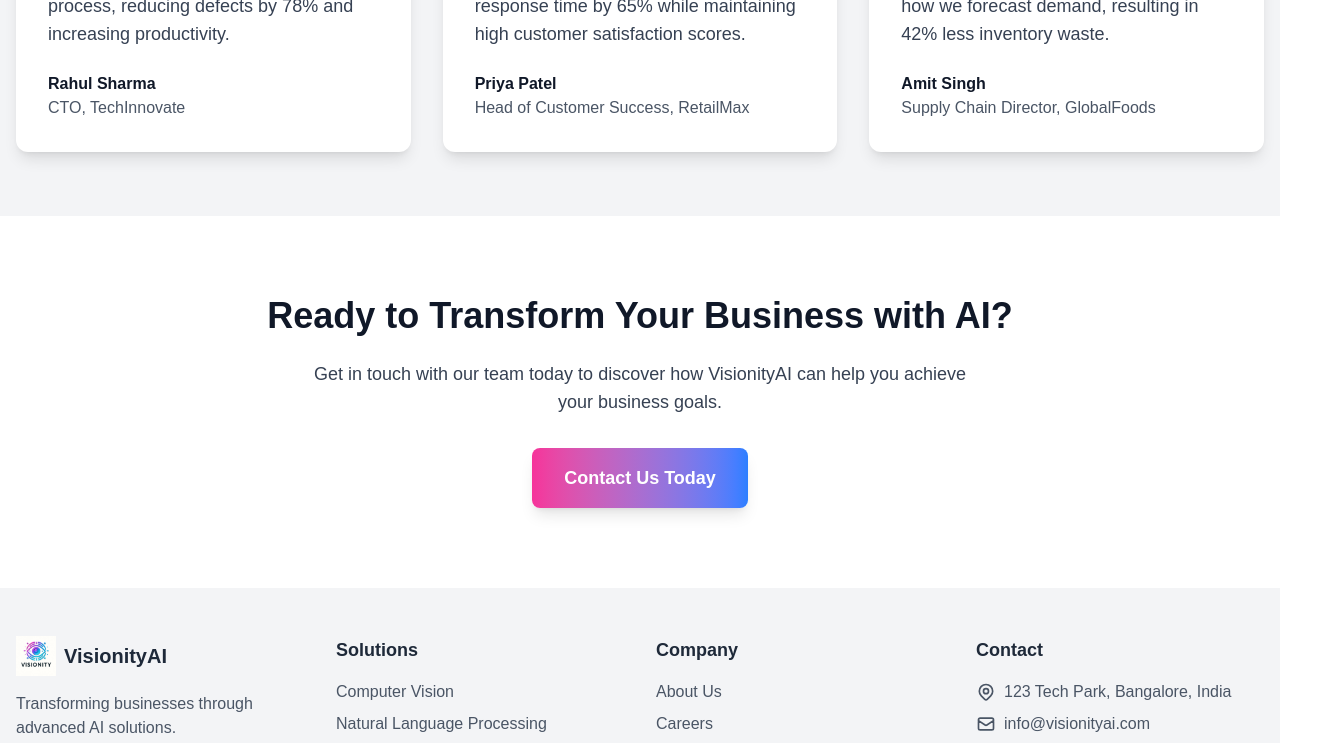
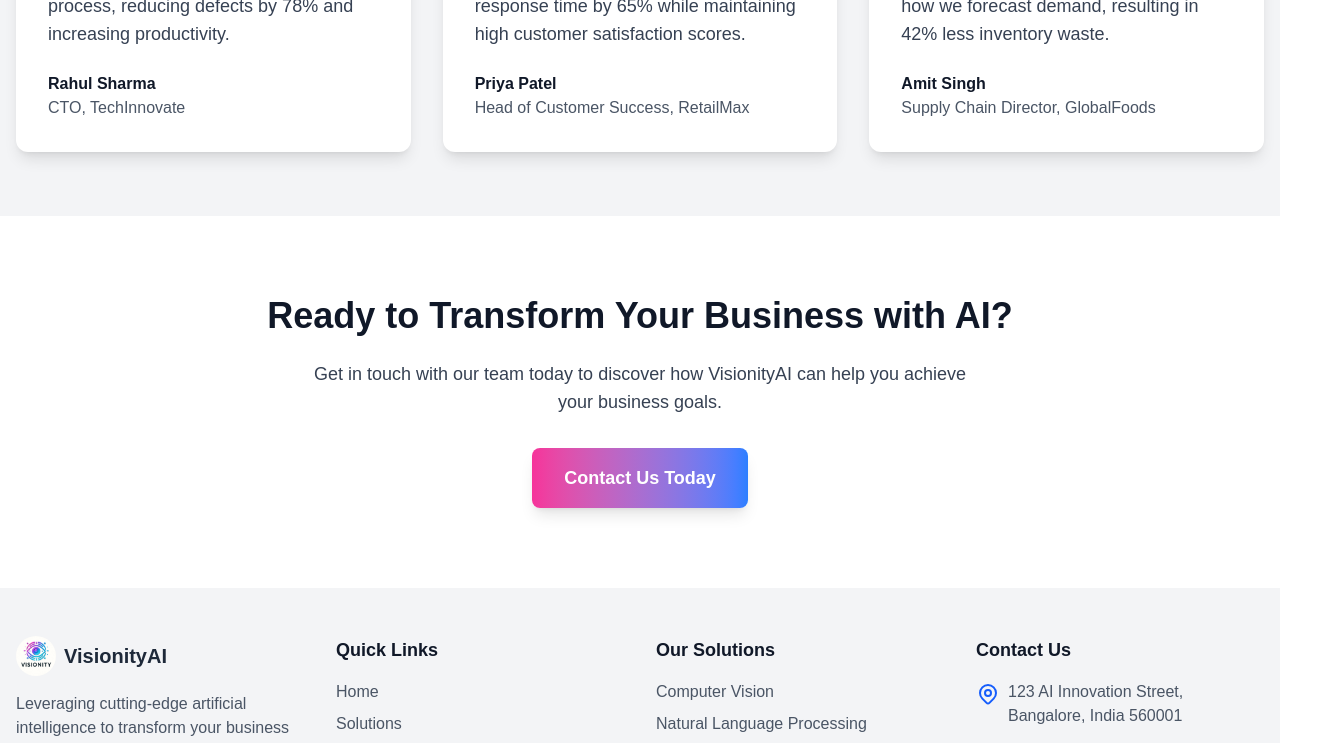
Before and after one commit to visionity/Visionity-Website, a Next.js app in the folder frontend/: page / in a window 1280 px wide. Shown: the part 2000-2743 px from the top of the page, 1328 px wide, since content can reach past the window. Built offline with nearby package versions, Linux system fonts and the light colour scheme.

Commit message:
update home page

```diff
--- a/frontend/src/app/page.js
+++ b/frontend/src/app/page.js
@@ -5,6 +5,7 @@
 
 export default function Home() {
   const [darkMode, setDarkMode] = useState(false);
+  const [mobileMenuOpen, setMobileMenuOpen] = useState(false);
 
   // Initialize theme based on user preference
   useEffect(() => {
@@ -21,6 +22,11 @@
     setDarkMode(!darkMode);
   };
 
+  // Toggle mobile menu
+  const toggleMobileMenu = () => {
+    setMobileMenuOpen(!mobileMenuOpen);
+  };
+
   return (
     <div
       className={`min-h-screen ${darkMode ? "dark bg-gray-900" : "bg-gray-50"}`}
@@ -33,18 +39,16 @@
         <div className="container mx-auto px-4 py-3 flex items-center justify-between">
           <div className="flex items-center">
             <div className="h-10 w-10 relative mr-2">
-              {/* Logo will be placed here */}
-              <Image
-                src="/images/logo.jpeg"
-                alt="VisionityAI Logo"
-                width={180}
-                height={180}
-                priority
-              />
+              {/* Using placeholder image since actual path might not be correct */}
+              <div className="h-10 w-10 bg-gradient-to-r from-pink-500 to-blue-500 rounded-full flex items-center justify-center overflow-hidden">
+  <img src="/images/logo.jpeg" alt="Profile" className="h-full w-full object-cover" />
+</div>
+
             </div>
             <span className="text-xl font-bold">VisionityAI</span>
           </div>
 
+          {/* Desktop Navigation */}
           <nav className="hidden md:flex space-x-8 font-medium">
             <a
               href="#"
@@ -130,7 +134,7 @@
               )}
             </button>
 
-            <button className="ml-4 md:hidden">
+            <button className="ml-4 md:hidden" onClick={toggleMobileMenu}>
               <svg
                 xmlns="http://www.w3.org/2000/svg"
                 className="h-6 w-6"
@@ -148,6 +152,62 @@
             </button>
           </div>
         </div>
+
+        {/* Mobile Navigation Menu */}
+        {mobileMenuOpen && (
+          <div
+            className={`md:hidden px-4 py-3 ${
+              darkMode ? "bg-gray-800" : "bg-gray-50"
+            }`}
+          >
+            <div className="flex flex-col space-y-3">
+              <a
+                href="#"
+                className={`px-3 py-2 rounded-md ${
+                  darkMode
+                    ? "text-white hover:bg-gray-700"
+                    : "text-gray-800 hover:bg-gray-200"
+                } transition duration-300`}
+                onClick={toggleMobileMenu}
+              >
+                Home
+              </a>
+              <a
+                href="#solutions"
+                className={`px-3 py-2 rounded-md ${
+                  darkMode
+                    ? "text-white hover:bg-gray-700"
+                    : "text-gray-800 hover:bg-gray-200"
+                } transition duration-300`}
+                onClick={toggleMobileMenu}
+              >
+                Solutions
+              </a>
+              <a
+                href="#about"
+                className={`px-3 py-2 rounded-md ${
+                  darkMode
+                    ? "text-white hover:bg-gray-700"
+                    : "text-gray-800 hover:bg-gray-200"
+                } transition duration-300`}
+                onClick={toggleMobileMenu}
+              >
+                About Us
+              </a>
+              <a
+                href="#contact"
+                className={`px-3 py-2 rounded-md ${
+                  darkMode
+                    ? "text-white hover:bg-gray-700"
+                    : "text-gray-800 hover:bg-gray-200"
+                } transition duration-300`}
+                onClick={toggleMobileMenu}
+              >
+                Contact
+              </a>
+            </div>
+          </div>
+        )}
       </header>
 
       <main>
@@ -156,7 +216,7 @@
           <div className="container mx-auto flex flex-col md:flex-row items-center">
             <div className="md:w-1/2 md:pr-12">
               <h1
-                className={`text-4xl md:text-5xl lg:text-6xl font-bold mb-6 ${
+                className={`text-3xl md:text-4xl lg:text-5xl font-bold mb-6 ${
                   darkMode ? "text-white" : "text-gray-900"
                 }`}
               >
@@ -167,7 +227,7 @@
                 for Your Business
               </h1>
               <p
-                className={`text-lg mb-8 ${
+                className={`text-base md:text-lg mb-8 ${
                   darkMode ? "text-gray-300" : "text-gray-700"
                 }`}
               >
@@ -190,15 +250,15 @@
               </div>
             </div>
             <div className="md:w-1/2 mt-12 md:mt-0">
-              <div className="relative h-64 md:h-96 w-full">
-                <Image
+            <div className="relative h-60 md:h-96 w-full rounded-lg bg-gradient-to-br  flex items-center justify-center overflow-hidden">
+  <img
     src="/images/logo.jpeg"
-                  alt="AI Illustration"
-                  width={800}
-                  height={600}
-                  className="rounded-lg"
+    alt="Background"
+    className="absolute inset-0 w-full h-full object-contain opacity-100"
   />
+  {/* <p className="relative text-white text-2xl font-semibold">Your Text Here</p> */}
 </div>
+
             </div>
           </div>
         </section>
@@ -227,7 +287,7 @@
               </p>
             </div>
 
-            <div className="grid grid-cols-1 md:grid-cols-2 lg:grid-cols-3 gap-8">
+            <div className="grid grid-cols-1 sm:grid-cols-2 lg:grid-cols-3 gap-8">
               {[
                 {
                   title: "Computer Vision",
@@ -338,14 +398,13 @@
           <div className="container mx-auto px-4">
             <div className="flex flex-col md:flex-row items-center">
               <div className="md:w-1/2 md:pr-12 mb-8 md:mb-0">
-                <div className="relative h-64 md:h-96 w-full">
-                  <Image
+              <div className="relative h-60 md:h-96 w-full rounded-lg bg-gradient-to-br  flex items-center justify-center overflow-hidden">
+  <img
     src="/images/logo.jpeg"
-                    alt="VisionityAI Team"
-                    width={800}
-                    height={600}
-                    className="rounded-lg"
+    alt="Background"
+    className="absolute inset-0 w-full h-full object-contain opacity-100"
   />
+  {/* <p className="relative text-white text-2xl font-semibold">Your Text Here</p> */}
 </div>
               </div>
               <div className="md:w-1/2">
@@ -407,7 +466,7 @@
               </p>
             </div>
 
-            <div className="grid grid-cols-1 md:grid-cols-2 lg:grid-cols-3 gap-8">
+            <div className="grid grid-cols-1 sm:grid-cols-2 lg:grid-cols-3 gap-8">
               {[
                 {
                   quote:
@@ -478,7 +537,7 @@
         </section>
 
         {/* CTA Section */}
-        <section className={`py-20 ${darkMode ? "bg-gray-900" : "bg-white"}`}>
+        <section id="contact" className={`py-20 ${darkMode ? "bg-gray-900" : "bg-white"}`}>
           <div className="container mx-auto px-4 text-center">
             <h2
               className={`text-3xl md:text-4xl font-bold mb-6 ${
@@ -499,222 +558,165 @@
               Contact Us Today
             </button>
           </div>
+
         </section>
+
       </main>
+      <footer className={`py-12 ${darkMode ? "bg-gray-800 text-white" : "bg-gray-100 text-gray-800"}`}>
+  <div className="container mx-auto px-4">
+    {/* Main footer content - responsive grid */}
+    <div className="grid grid-cols-1 sm:grid-cols-2 lg:grid-cols-4 gap-8">
 
-      {/* Footer */}
-      <footer
-        id="contact"
-        className={`py-12 ${
-          darkMode ? "bg-gray-800 text-white" : "bg-gray-100 text-gray-800"
-        }`}
-      >
-        <div className="container mx-auto px-4">
-          <div className="grid grid-cols-1 md:grid-cols-2 lg:grid-cols-4 gap-8">
-            <div>
+      {/* Company info */}
+      <div className="col-span-1 sm:col-span-2 lg:col-span-1">
         <div className="flex items-center mb-4">
           <div className="h-10 w-10 relative mr-2">
-                  <Image
-                     src="/images/logo.jpeg"
-                    alt="VisionityAI Logo"
-                    width={40}
-                    height={40}
-                  />
+          <div className="h-10 w-10 bg-gradient-to-r from-pink-500 to-blue-500 rounded-full flex items-center justify-center overflow-hidden">
+  <img src="/images/logo.jpeg" alt="Profile" className="h-full w-full object-cover" />
+</div>
+
           </div>
           <span className="text-xl font-bold">VisionityAI</span>
         </div>
-              <p
-                className={`${
-                  darkMode ? "text-gray-300" : "text-gray-600"
-                } mb-4`}
-              >
-                Transforming businesses through advanced AI solutions.
+        <p className={`mb-4 ${darkMode ? "text-gray-300" : "text-gray-600"}`}>
+          Leveraging cutting-edge artificial intelligence to transform your business operations and drive innovation.
         </p>
-              <div className="flex space-x-4">
-                <a
-                  href="#"
-                  className={`${
-                    darkMode
-                      ? "text-gray-300 hover:text-white"
-                      : "text-gray-600 hover:text-gray-900"
-                  }`}
-                >
-                  <svg
-                    className="h-6 w-6"
-                    fill="currentColor"
-                    viewBox="0 0 24 24"
-                  >
-                    <path d="M22.675 0h-21.35c-.732 0-1.325.593-1.325 1.325v21.351c0 .731.593 1.324 1.325 1.324h11.495v-9.294h-3.128v-3.622h3.128v-2.671c0-3.1 1.893-4.788 4.659-4.788 1.325 0 2.463.099 2.795.143v3.24l-1.918.001c-1.504 0-1.795.715-1.795 1.763v2.313h3.587l-.467 3.622h-3.12v9.293h6.116c.73 0 1.323-.593 1.323-1.325v-21.35c0-.732-.593-1.325-1.325-1.325z" />
+        <div className="flex space-x-4 mb-6 lg:mb-0">
+          {/* Social Media Icons */}
+          <a href="#" className={`${darkMode ? "text-gray-300 hover:text-white" : "text-gray-600 hover:text-blue-600"} transition duration-300`}>
+            <svg xmlns="http://www.w3.org/2000/svg" className="h-6 w-6" fill="currentColor" viewBox="0 0 24 24">
+              <path d="M9 8h-3v4h3v12h5v-12h3.642l.358-4h-4v-1.667c0-.955.192-1.333 1.115-1.333h2.885v-5h-3.808c-3.596 0-5.192 1.583-5.192 4.615v3.385z" />
             </svg>
           </a>
-                <a
-                  href="#"
-                  className={`${
-                    darkMode
-                      ? "text-gray-300 hover:text-white"
-                      : "text-gray-600 hover:text-gray-900"
-                  }`}
-                >
-                  <svg
-                    className="h-6 w-6"
-                    fill="currentColor"
-                    viewBox="0 0 24 24"
-                  >
+          <a href="#" className={`${darkMode ? "text-gray-300 hover:text-white" : "text-gray-600 hover:text-blue-600"} transition duration-300`}>
+            <svg xmlns="http://www.w3.org/2000/svg" className="h-6 w-6" fill="currentColor" viewBox="0 0 24 24">
               <path d="M24 4.557c-.883.392-1.832.656-2.828.775 1.017-.609 1.798-1.574 2.165-2.724-.951.564-2.005.974-3.127 1.195-.897-.957-2.178-1.555-3.594-1.555-3.179 0-5.515 2.966-4.797 6.045-4.091-.205-7.719-2.165-10.148-5.144-1.29 2.213-.669 5.108 1.523 6.574-.806-.026-1.566-.247-2.229-.616-.054 2.281 1.581 4.415 3.949 4.89-.693.188-1.452.232-2.224.084.626 1.956 2.444 3.379 4.6 3.419-2.07 1.623-4.678 2.348-7.29 2.04 2.179 1.397 4.768 2.212 7.548 2.212 9.142 0 14.307-7.721 13.995-14.646.962-.695 1.797-1.562 2.457-2.549z" />
             </svg>
           </a>
-                <a
-                  href="#"
-                  className={`${
-                    darkMode
-                      ? "text-gray-300 hover:text-white"
-                      : "text-gray-600 hover:text-gray-900"
-                  }`}
-                >
-                  <svg
-                    className="h-6 w-6"
-                    fill="currentColor"
-                    viewBox="0 0 24 24"
-                  >
-                    <path d="M19 0h-14c-2.761 0-5 2.239-5 5v14c0 2.761 2.239 5 5 5h14c2.762 0 5-2.239 5-5v-14c0-2.761-2.238-5-5-5zm-11 19h-3v-11h3v11zm-1.5-12.268c-.966 0-1.75-.79-1.75-1.764s.784-1.764 1.75-1.764 1.75.79 1.75 1.764-.783 1.764-1.75 1.764zm13.5 12.268h-3v-5.604c0-3.368-4-3.113-4 0v5.604h-3v-11h3v1.765c1.396-2.586 7-2.777 7 2.476v6.759z" />
+          <a href="#" className={`${darkMode ? "text-gray-300 hover:text-white" : "text-gray-600 hover:text-blue-600"} transition duration-300`}>
+            <svg xmlns="http://www.w3.org/2000/svg" className="h-6 w-6" fill="currentColor" viewBox="0 0 24 24">
+              <path d="M12 2.163c3.204 0 3.584.012 4.85.07 3.252.148 4.771 1.691 4.919 4.919.058 1.265.069 1.645.069 4.849 0 3.205-.012 3.584-.069 4.849-.149 3.225-1.664 4.771-4.919 4.919-1.266.058-1.644.07-4.85.07-3.204 0-3.584-.012-4.849-.07-3.26-.149-4.771-1.699-4.919-4.92-.058-1.265-.07-1.644-.07-4.849 0-3.204.013-3.583.07-4.849.149-3.227 1.664-4.771 4.919-4.919 1.266-.057 1.645-.069 4.849-.069zm0-2.163c-3.259 0-3.667.014-4.947.072-4.358.2-6.78 2.618-6.98 6.98-.059 1.281-.073 1.689-.073 4.948 0 3.259.014 3.668.072 4.948.2 4.358 2.618 6.78 6.98 6.98 1.281.058 1.689.072 4.948.072 3.259 0 3.668-.014 4.948-.072 4.354-.2 6.782-2.618 6.979-6.98.059-1.28.073-1.689.073-4.948 0-3.259-.014-3.667-.072-4.947-.196-4.354-2.617-6.78-6.979-6.98-1.281-.059-1.69-.073-4.949-.073zm0 5.838c-3.403 0-6.162 2.759-6.162 6.162s2.759 6.163 6.162 6.163 6.162-2.759 6.162-6.163c0-3.403-2.759-6.162-6.162-6.162zm0 10.162c-2.209 0-4-1.79-4-4 0-2.209 1.791-4 4-4s4 1.791 4 4c0 2.21-1.791 4-4 4zm6.406-11.845c-.796 0-1.441.645-1.441 1.44s.645 1.44 1.441 1.44c.795 0 1.439-.645 1.439-1.44s-.644-1.44-1.439-1.44z" />
+            </svg>
+          </a>
+          <a href="#" className={`${darkMode ? "text-gray-300 hover:text-white" : "text-gray-600 hover:text-blue-600"} transition duration-300`}>
+            <svg xmlns="http://www.w3.org/2000/svg" className="h-6 w-6" fill="currentColor" viewBox="0 0 24 24">
+              <path d="M4.98 3.5c0 1.381-1.11 2.5-2.48 2.5s-2.48-1.119-2.48-2.5c0-1.38 1.11-2.5 2.48-2.5s2.48 1.12 2.48 2.5zm.02 4.5h-5v16h5v-16zm7.982 0h-4.968v16h4.969v-8.399c0-4.67 6.029-5.052 6.029 0v8.399h4.988v-10.131c0-7.88-8.922-7.593-11.018-3.714v-2.155z" />
             </svg>
           </a>
         </div>
       </div>
 
-            <div>
-              <h3 className="text-lg font-semibold mb-4">Solutions</h3>
-              <ul
-                className={`space-y-2 ${
-                  darkMode ? "text-gray-300" : "text-gray-600"
-                }`}
-              >
+      {/* Quick Links */}
+      <div className="col-span-1">
+        <h3 className={`text-lg font-semibold mb-4 ${darkMode ? "text-white" : "text-gray-900"}`}>Quick Links</h3>
+        <ul className="space-y-2">
           <li>
-                  <a href="#" className="hover:underline">
-                    Computer Vision
-                  </a>
+            <a href="#" className={`${darkMode ? "text-gray-300 hover:text-white" : "text-gray-600 hover:text-blue-600"} transition duration-300 block`}>Home</a>
           </li>
           <li>
-                  <a href="#" className="hover:underline">
-                    Natural Language Processing
-                  </a>
+            <a href="#solutions" className={`${darkMode ? "text-gray-300 hover:text-white" : "text-gray-600 hover:text-blue-600"} transition duration-300 block`}>Solutions</a>
           </li>
           <li>
-                  <a href="#" className="hover:underline">
-                    Predictive Analytics
-                  </a>
+            <a href="#about" className={`${darkMode ? "text-gray-300 hover:text-white" : "text-gray-600 hover:text-blue-600"} transition duration-300 block`}>About Us</a>
           </li>
           <li>
-                  <a href="#" className="hover:underline">
-                    Machine Learning
-                  </a>
+            <a href="#contact" className={`${darkMode ? "text-gray-300 hover:text-white" : "text-gray-600 hover:text-blue-600"} transition duration-300 block`}>Contact</a>
+          </li>
+          <li>
+            <a href="#" className={`${darkMode ? "text-gray-300 hover:text-white" : "text-gray-600 hover:text-blue-600"} transition duration-300 block`}>Blog</a>
+          </li>
+          <li>
+            <a href="#" className={`${darkMode ? "text-gray-300 hover:text-white" : "text-gray-600 hover:text-blue-600"} transition duration-300 block`}>Careers</a>
           </li>
         </ul>
       </div>
 
-            <div>
-              <h3 className="text-lg font-semibold mb-4">Company</h3>
-              <ul
-                className={`space-y-2 ${
-                  darkMode ? "text-gray-300" : "text-gray-600"
-                }`}
-              >
+      {/* Solutions */}
+      <div className="col-span-1">
+        <h3 className={`text-lg font-semibold mb-4 ${darkMode ? "text-white" : "text-gray-900"}`}>Our Solutions</h3>
+        <ul className="space-y-2">
           <li>
-                  <a href="#" className="hover:underline">
-                    About Us
-                  </a>
+            <a href="#" className={`${darkMode ? "text-gray-300 hover:text-white" : "text-gray-600 hover:text-blue-600"} transition duration-300 block`}>Computer Vision</a>
           </li>
           <li>
-                  <a href="#" className="hover:underline">
-                    Careers
-                  </a>
+            <a href="#" className={`${darkMode ? "text-gray-300 hover:text-white" : "text-gray-600 hover:text-blue-600"} transition duration-300 block`}>Natural Language Processing</a>
           </li>
           <li>
-                  <a href="#" className="hover:underline">
-                    Blog
-                  </a>
+            <a href="#" className={`${darkMode ? "text-gray-300 hover:text-white" : "text-gray-600 hover:text-blue-600"} transition duration-300 block`}>Predictive Analytics</a>
           </li>
           <li>
-                  <a href="#" className="hover:underline">
-                    Press
-                  </a>
+            <a href="#" className={`${darkMode ? "text-gray-300 hover:text-white" : "text-gray-600 hover:text-blue-600"} transition duration-300 block`}>Machine Learning</a>
+          </li>
+          <li>
+            <a href="#" className={`${darkMode ? "text-gray-300 hover:text-white" : "text-gray-600 hover:text-blue-600"} transition duration-300 block`}>Data Visualization</a>
+          </li>
+          <li>
+            <a href="#" className={`${darkMode ? "text-gray-300 hover:text-white" : "text-gray-600 hover:text-blue-600"} transition duration-300 block`}>Custom AI Solutions</a>
           </li>
         </ul>
       </div>
 
-            <div>
-              <h3 className="text-lg font-semibold mb-4">Contact</h3>
-              <ul
-                className={`space-y-2 ${
-                  darkMode ? "text-gray-300" : "text-gray-600"
-                }`}
-              >
+      {/* Contact Info */}
+      <div className="col-span-1 sm:col-span-2 lg:col-span-1">
+        <h3 className={`text-lg font-semibold mb-4 ${darkMode ? "text-white" : "text-gray-900"}`}>Contact Us</h3>
+        <ul className="space-y-3">
           <li className="flex items-start">
-                  <svg
-                    className="h-5 w-5 mr-2 mt-0.5"
-                    fill="none"
-                    viewBox="0 0 24 24"
-                    stroke="currentColor"
-                  >
-                    <path
-                      strokeLinecap="round"
-                      strokeLinejoin="round"
-                      strokeWidth={2}
-                      d="M17.657 16.657L13.414 20.9a1.998 1.998 0 01-2.827 0l-4.244-4.243a8 8 0 1111.314 0z"
-                    />
-                    <path
-                      strokeLinecap="round"
-                      strokeLinejoin="round"
-                      strokeWidth={2}
-                      d="M15 11a3 3 0 11-6 0 3 3 0 016 0z"
-                    />
+            <svg xmlns="http://www.w3.org/2000/svg" className={`h-6 w-6 mr-2 mt-0.5 flex-shrink-0 ${darkMode ? "text-blue-400" : "text-blue-600"}`} fill="none" viewBox="0 0 24 24" stroke="currentColor">
+              <path strokeLinecap="round" strokeLinejoin="round" strokeWidth={2} d="M17.657 16.657L13.414 20.9a1.998 1.998 0 01-2.827 0l-4.244-4.243a8 8 0 1111.314 0z" />
+              <path strokeLinecap="round" strokeLinejoin="round" strokeWidth={2} d="M15 11a3 3 0 11-6 0 3 3 0 016 0z" />
             </svg>
-                  <span>123 Tech Park, Bangalore, India</span>
+            <span className={darkMode ? "text-gray-300" : "text-gray-600"}>
+              123 AI Innovation Street, Bangalore, India 560001
+            </span>
           </li>
           <li className="flex items-start">
-                  <svg
-                    className="h-5 w-5 mr-2 mt-0.5"
-                    fill="none"
-                    viewBox="0 0 24 24"
-                    stroke="currentColor"
-                  >
-                    <path
-                      strokeLinecap="round"
-                      strokeLinejoin="round"
-                      strokeWidth={2}
-                      d="M3 8l7.89 5.26a2 2 0 002.22 0L21 8M5 19h14a2 2 0 002-2V7a2 2 0 00-2-2H5a2 2 0 00-2 2v10a2 2 0 002 2z"
-                    />
+            <svg xmlns="http://www.w3.org/2000/svg" className={`h-6 w-6 mr-2 mt-0.5 flex-shrink-0 ${darkMode ? "text-blue-400" : "text-blue-600"}`} fill="none" viewBox="0 0 24 24" stroke="currentColor">
+              <path strokeLinecap="round" strokeLinejoin="round" strokeWidth={2} d="M3 8l7.89 5.26a2 2 0 002.22 0L21 8M5 19h14a2 2 0 002-2V7a2 2 0 00-2-2H5a2 2 0 00-2 2v10a2 2 0 002 2z" />
             </svg>
-                  <span>info@visionityai.com</span>
+            <span className={darkMode ? "text-gray-300" : "text-gray-600"}>
+              info@visionityai.com
+            </span>
           </li>
           <li className="flex items-start">
-                  <svg
-                    className="h-5 w-5 mr-2 mt-0.5"
-                    fill="none"
-                    viewBox="0 0 24 24"
-                    stroke="currentColor"
-                  >
-                    <path
-                      strokeLinecap="round"
-                      strokeLinejoin="round"
-                      strokeWidth={2}
-                      d="M3 5a2 2 0 012-2h3.28a1 1 0 01.948.684l1.498 4.493a1 1 0 01-.502 1.21l-2.257 1.13a11.042 11.042 0 005.516 5.516l1.13-2.257a1 1 0 011.21-.502l4.493 1.498a1 1 0 01.684.949V19a2 2 0 01-2 2h-1C9.716 21 3 14.284 3 6V5z"
-                    />
+            <svg xmlns="http://www.w3.org/2000/svg" className={`h-6 w-6 mr-2 mt-0.5 flex-shrink-0 ${darkMode ? "text-blue-400" : "text-blue-600"}`} fill="none" viewBox="0 0 24 24" stroke="currentColor">
+              <path strokeLinecap="round" strokeLinejoin="round" strokeWidth={2} d="M3 5a2 2 0 012-2h3.28a1 1 0 01.948.684l1.498 4.493a1 1 0 01-.502 1.21l-2.257 1.13a11.042 11.042 0 005.516 5.516l1.13-2.257a1 1 0 011.21-.502l4.493 1.498a1 1 0 01.684.949V19a2 2 0 01-2 2h-1C9.716 21 3 14.284 3 6V5z" />
             </svg>
-                  <span>+91 9876543210</span>
+            <span className={darkMode ? "text-gray-300" : "text-gray-600"}>
+              +91 80 1234 5678
+            </span>
           </li>
         </ul>
+
+        {/* Newsletter */}
+        <div className="mt-6">
+          <h4 className={`text-base font-medium mb-2 ${darkMode ? "text-white" : "text-gray-900"}`}>Subscribe to our newsletter</h4>
+          <div className="flex flex-col sm:flex-row">
+            <input
+              type="email"
+              placeholder="Enter your email"
+              className={`px-4 py-2 rounded-lg ${darkMode ? "bg-gray-700 text-white border-gray-600 focus:border-blue-500" : "bg-white text-gray-800 border-gray-300 focus:border-blue-500"} border focus:outline-none focus:ring-1 focus:ring-blue-500 mb-2 sm:mb-0 sm:mr-2`}
+            />
+            <button className="bg-gradient-to-r from-pink-500 to-blue-500 text-white font-medium py-2 px-4 rounded-lg shadow hover:shadow-lg transition duration-300">
+              Subscribe
+            </button>
+          </div>
+        </div>
       </div>
     </div>
 
-          <div
-            className={`mt-12 pt-8 border-t ${
-              darkMode ? "border-gray-700" : "border-gray-200"
-            } text-center`}
-          >
-            <p className={`${darkMode ? "text-gray-400" : "text-gray-600"}`}>
+    {/* Bottom footer with copyright */}
+    <div className="mt-12 pt-8 border-t border-gray-700">
+      <div className="flex flex-col md:flex-row justify-between items-center">
+        <p className={`text-sm ${darkMode ? "text-gray-400" : "text-gray-600"} mb-4 md:mb-0`}>
           © {new Date().getFullYear()} VisionityAI. All rights reserved.
         </p>
+        <div className="flex flex-wrap justify-center space-x-4 text-sm">
+          <a href="#" className={`${darkMode ? "text-gray-400 hover:text-white" : "text-gray-600 hover:text-blue-600"} transition duration-300 mb-2 md:mb-0`}>Privacy Policy</a>
+          <a href="#" className={`${darkMode ? "text-gray-400 hover:text-white" : "text-gray-600 hover:text-blue-600"} transition duration-300 mb-2 md:mb-0`}>Terms of Service</a>
+          <a href="#" className={`${darkMode ? "text-gray-400 hover:text-white" : "text-gray-600 hover:text-blue-600"} transition duration-300 mb-2 md:mb-0`}>Cookie Policy</a>
+          <a href="#" className={`${darkMode ? "text-gray-400 hover:text-white" : "text-gray-600 hover:text-blue-600"} transition duration-300 mb-2 md:mb-0`}>Sitemap</a>
+        </div>
+      </div>
     </div>
   </div>
 </footer>
```
Lines whose indentation alone changed are shown as unchanged.
